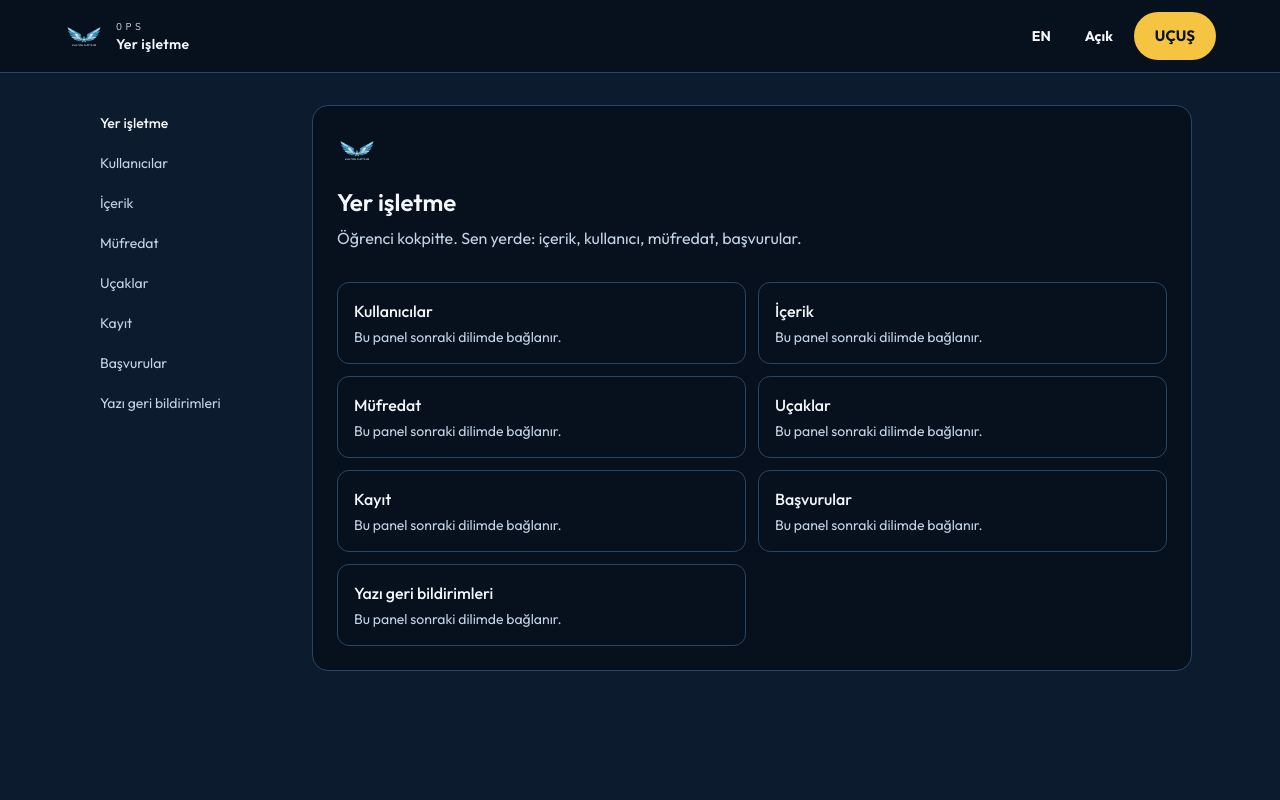
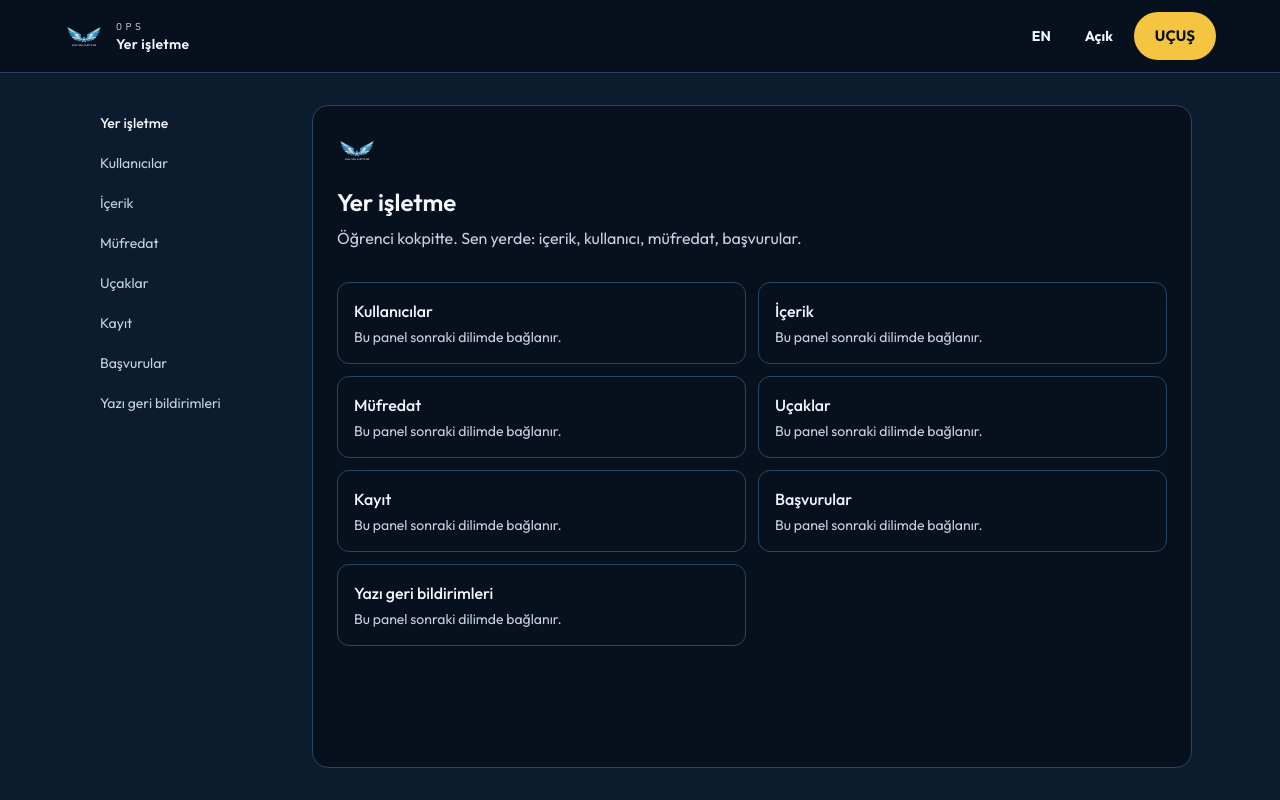
Before and after one commit to Mervearslan1/aviation-platform, a React (Vite) app in the folder frontend/: page /ops in a window 1280 px wide. Built offline with nearby package versions, Linux system fonts and the light colour scheme.

Commit message:
Pin the footer to the bottom on short inner pages.
Shell fills the viewport so SSS and About no longer leave the footer mid-screen. Homepage bands get a little air between them.

```diff
--- a/frontend/src/flight/FlightShell.tsx
+++ b/frontend/src/flight/FlightShell.tsx
@@ -22,7 +22,7 @@ export function FlightShell() {
     setWelcome(false)
   }
   return (
-    <div className="min-h-screen">
+    <div className="flex min-h-0 flex-1 flex-col">
       {welcome ? <Welcome onDone={dismissWelcome} /> : null}
       <a href="#content" className="skip">Skip</a>
       <header className="site-header">
@@ -68,10 +68,10 @@ export function FlightShell() {
           </div>
         ) : null}
       </header>
-      <main id="content">
+      <main id="content" className="flex-1">
         <Outlet />
       </main>
-      <footer className="border-t border-[var(--stroke)]">
+      <footer className="mt-auto border-t border-[var(--stroke)]">
         <div className="flex w-full flex-col gap-6 px-4 py-6 text-sm text-[var(--muted)] md:px-5">
           <div className="flex flex-wrap items-center gap-x-5 gap-y-2">
             <Logo compact className="h-8" />
--- a/frontend/src/flight/pages/About.tsx
+++ b/frontend/src/flight/pages/About.tsx
@@ -5,7 +5,7 @@ import { Logo } from '../../shared/Mark'
 export function About() {
   const { t } = useI18n()
   return (
-    <div className="mx-auto max-w-3xl px-4 py-8">
+    <div className="mx-auto max-w-3xl px-4 py-10 md:py-14">
       <Logo />
       <h1 className="mt-6 text-3xl font-semibold md:text-4xl">{t.aboutTitle}</h1>
       <p className="mt-4 text-lg text-[var(--muted)]">{t.aboutLead}</p>
--- a/frontend/src/flight/pages/Faq.tsx
+++ b/frontend/src/flight/pages/Faq.tsx
@@ -9,7 +9,7 @@ export function Faq() {
     [t.faq4q, t.faq4a],
   ]
   return (
-    <div className="mx-auto max-w-3xl px-4 py-8">
+    <div className="mx-auto max-w-3xl px-4 py-10 md:py-14">
       <h1 className="text-3xl font-semibold md:text-4xl">{t.faqTitle}</h1>
       <div className="mt-8 space-y-3">
         {items.map(([q, a]) => (
--- a/frontend/src/flight/pages/Home.tsx
+++ b/frontend/src/flight/pages/Home.tsx
@@ -45,7 +45,7 @@ export function Home() {
         </div>
       </section>
 
-      <section className="mx-auto max-w-6xl px-4 py-8" id="egitim">
+      <section className="mx-auto max-w-6xl px-4 py-12 md:py-16" id="egitim">
         <p className="font-mono text-xs tracking-[0.28em] text-[var(--amber)]">{t.whyKicker}</p>
         <h2 className="mt-2 max-w-3xl text-2xl font-extrabold md:text-4xl">{t.whyTitle}</h2>
         <p className="mt-4 max-w-3xl leading-7 text-[var(--muted)]">{t.whyLead}</p>
@@ -61,15 +61,15 @@ export function Home() {
         </div>
       </section>
 
-      <section id="blog">
+      <section id="blog" className="py-6 md:py-10">
         <Band img="/blog/cover.jpg" flip={false} kicker={t.blogKicker} title={featured.title} body={featured.summary || ''} to={`/blog/${featured.slug}`} cta={t.navBlog} />
       </section>
 
-      <section id="hakkinda">
+      <section id="hakkinda" className="py-6 md:py-10">
         <Band img="/atmosphere/night.jpg" flip kicker={t.aboutKicker} title={t.whoTitle} body={`${t.whoLead} ${t.aboutLead}`} to="/hakkinda" cta={t.navAbout} />
       </section>
 
-      <section>
+      <section className="py-6 md:py-10">
         <Band img="/atmosphere/day.jpg" flip={false} kicker={t.faqHome} title={t.navFaq} body="">
           <div className="space-y-2">
             {faqs.map(([q, a]) => (
@@ -83,7 +83,7 @@ export function Home() {
         </Band>
       </section>
 
-      <section id="iletisim">
+      <section id="iletisim" className="py-6 md:py-10">
         <div className="mx-auto grid max-w-6xl items-stretch md:grid-cols-2">
           <div className="flex flex-col justify-center px-4 py-8 md:px-8">
             <p className="font-mono text-xs tracking-[0.28em] text-[var(--amber)]">{t.navJoin}</p>
--- a/frontend/src/index.css
+++ b/frontend/src/index.css
@@ -47,6 +47,12 @@ html,
 body,
 #root {
   min-height: 100%;
+  min-height: 100dvh;
+}
+
+#root {
+  display: flex;
+  flex-direction: column;
 }
 
 body {
--- a/frontend/src/ops/OpsShell.tsx
+++ b/frontend/src/ops/OpsShell.tsx
@@ -8,7 +8,7 @@ export function OpsShell() {
   const { t, locale, setLocale } = useI18n()
   const { theme, setTheme } = useTheme()
   return (
-    <div className="min-h-screen bg-[var(--bg-2)]">
+    <div className="flex min-h-0 flex-1 flex-col bg-[var(--bg-2)]">
       <header className="border-b border-[var(--stroke)] bg-[var(--bg)] px-6 py-3">
         <div className="mx-auto flex max-w-6xl items-center justify-between gap-4">
           <Link to="/ops" className="flex items-center gap-3">
@@ -29,7 +29,7 @@ export function OpsShell() {
           </div>
         </div>
       </header>
-      <div className="mx-auto grid max-w-6xl gap-6 px-6 py-8 lg:grid-cols-[200px_1fr]">
+      <div className="mx-auto grid w-full max-w-6xl flex-1 gap-6 px-6 py-8 lg:grid-cols-[200px_1fr]">
         <aside className="flex flex-col gap-1 text-sm">
           <NavLink to="/ops" end className={item}>
             {t.opsTitle}
```
